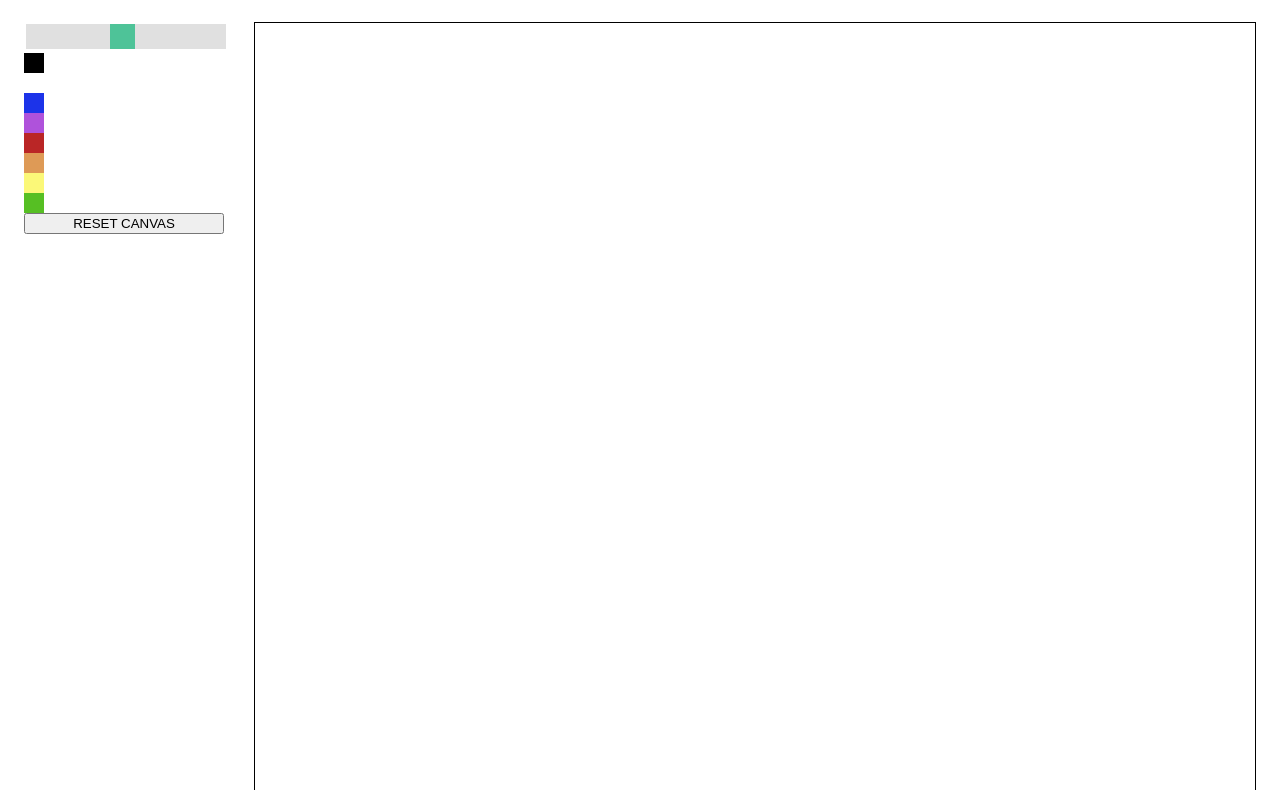
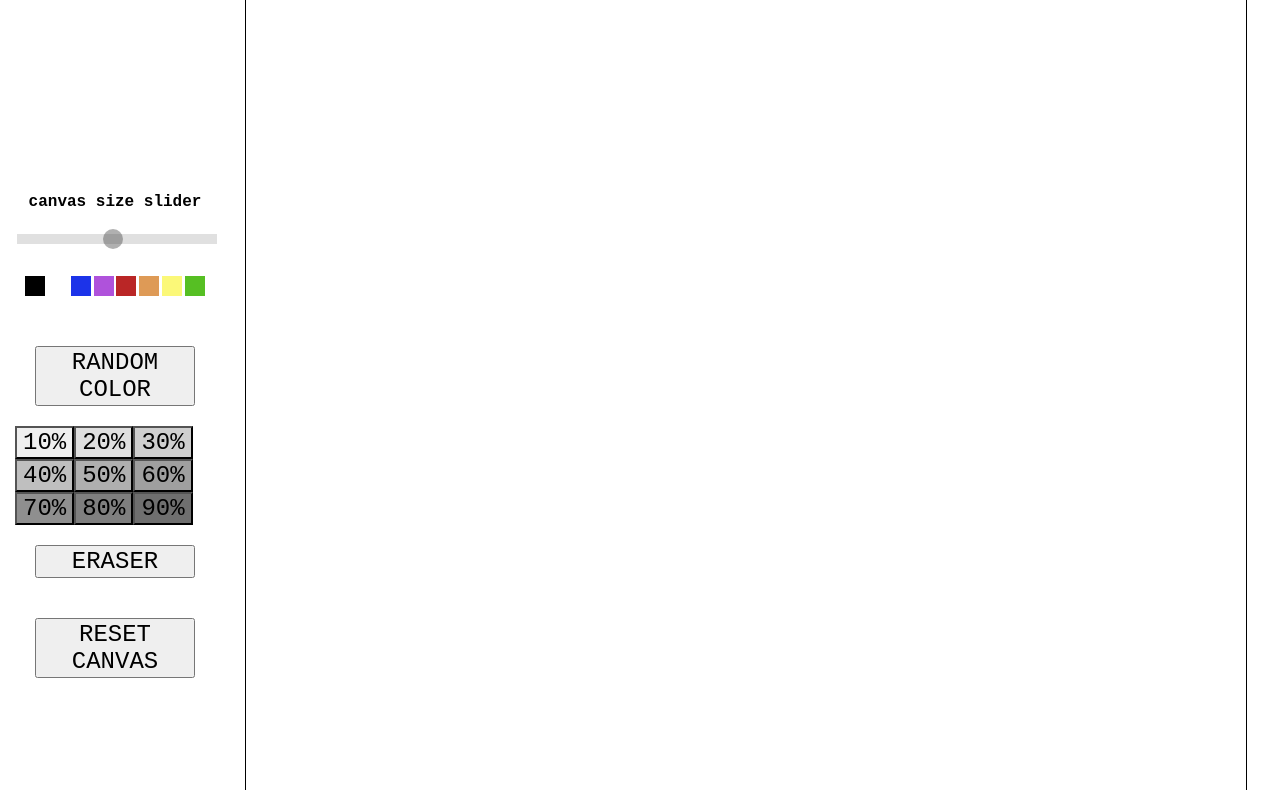
Before and after one commit to wmusial98/wm-paint, a plain HTML site: page index.html in a window 1280 px wide. Shown: the part 81-871 px from the top of the page. Drawn offline with Linux system fonts and the light colour scheme.

Commit message:
Add Eraser, Random Color, and Grayscale buttons. Add UI, working message, and footer

```diff
--- a/index.html
+++ b/index.html
@@ -11,14 +11,22 @@
 </head>
 
 <body>
-    <h1>WM PAINT</h1>
-    <div class="content">
-        <div class="menuBar">
-            <div class="slidecontainer">
-                <input type="range" min="4" max="100" value="50" class="slider" id="myRange">
+    <div class="fullBody">
+        <div class="content">
+            <div class="menuBar">
+                <div class="slidecontainer">
+                    <h4>canvas size slider</h4>
+                    <input type="range" min="4" max="100" value="50" class="slider" id="sizeRange">
+                </div>
             </div>
+            <div class="drawBoard"></div>
         </div>
-        <div class="drawBoard"></div>
+        <div class="footer">
+            <h1>WM PAINT</h1>
+            <p>Welcome to Wiktoria Musial's in-browser paint tool. Functionality is simple: pick a color, and hover over
+                the canvas. Click to "place" your pen on the canvas and begin draging to create some drawings. Click
+                again to "remove" your pen from the paper to access the menu.</p>
+        </div>
     </div>
     <script src="./script.js"></script>
 </body>
--- a/script.js
+++ b/script.js
@@ -3,7 +3,11 @@ let gameRun = true;
 let gridSize = 50;
 let mode = 'draw';
 const colorArray = ['#000000', '#FFFFFF', '#1C33E9', '#AF52DB', '#BA2626', '#DE9A56', '#FBF878', '#56BF23'];
+const opacityArray = ['10', '20', '30', '40', '50', '60', '70', '80', '90'];
 let currentColor = '#000000';
+let borderToggle = true;
+let randomBackgroundColor = '';
+let penMode = false;
 
 /* first grid initialization */
 const menuBar = document.querySelector('.menuBar');
@@ -12,15 +16,25 @@ const gridSpace = document.querySelector('.drawBoard');
 for (let i = 1; i <= gridNumber; i++) {
     const gridSquares = document.createElement('div');
     gridSquares.classList.add('gridSquares');
+    /* this penMode check allows the user to exit the grid and select other options without adding more
+        colored divs */
+    gridSquares.addEventListener('click', function(e) {
+        penMode = !penMode;
+        if(penMode) {
+            gridSquares.style.backgroundColor = currentColor;
+        }
+    });
     gridSquares.addEventListener('mouseover', function(e) {
-        e.target.style.backgroundColor = currentColor;
+        if (penMode == true) {
+            e.target.style.backgroundColor = currentColor;
+        }
     });
     gridSpace.appendChild(gridSquares);
 }
 
 /* MENU INITIALIZATION */
 /* slider */
-let slider = document.getElementById("myRange");
+let slider = document.getElementById("sizeRange");
 let output = document.getElementById("demo");
 // Update the current slider value (each time you drag the slider handle)
 slider.oninput = function() {
@@ -29,29 +43,75 @@ slider.oninput = function() {
 }
 
 /* color buttons */
+const colorButtonList = document.createElement('div');
+colorButtonList.classList.add('colorButtonBar');
 for(let i = 0; i < colorArray.length; i++) {
     const colorButton = document.createElement('button');
     colorButton.classList.add('colorButton');
     colorButton.textContent = '';
     colorButton.addEventListener('click', function(e) {
         currentColor = colorArray[i];
-        /* resetGrid(); */
+        updateMessage();
     });
     colorButton.style.backgroundColor = colorArray[i];
-    menuBar.appendChild(colorButton);
+    colorButtonList.appendChild(colorButton);
 }
+menuBar.appendChild(colorButtonList);
+
+/* random color button */
+let randomColor = document.createElement('button');
+randomColor.classList.add('menuButton');
+randomColor.textContent = 'RANDOM COLOR';
+randomColor.addEventListener('click', function(e) {
+    randomBackgroundColor = '#' + (Math.floor(Math.random()*16777215).toString(16));
+    currentColor = randomBackgroundColor;
+    updateMessage();
+});
+menuBar.appendChild(randomColor);
+
+/* opacity buttons */
+let opacityButtonList = document.createElement('div');
+opacityButtonList.classList.add('opacityButtonBar');
+for (let i = 0; i < opacityArray.length; i++) {
+    const opacityButton = document.createElement('button');
+    opacityButton.classList.add('opacityButton');
+    let currentColorOpacity = currentColor + opacityArray[i];
+    opacityButton.textContent = opacityArray[i] + '%';
+    opacityButton.addEventListener('click', function(e) {
+        currentColor = currentColorOpacity;
+        updateMessage();
+    })
+    opacityButton.style.backgroundColor = currentColorOpacity;
+    opacityButtonList.appendChild(opacityButton);
+}
+menuBar.appendChild(opacityButtonList);
+
+/* eraser */
+const eraserButton = document.createElement('button');
+eraserButton.classList.add('menuButton');
+eraserButton.textContent = 'ERASER';
+eraserButton.addEventListener('click', function(e) {
+    currentColor = 'transparent';
+    modeMessage.textContent = 'You are erasing.';
+    menuBar.appendChild(modeMessage);
+});
+menuBar.appendChild(eraserButton);
 
 /* reset button */
 let resetButton = document.createElement('button');
-resetButton.classList.add('resetButton');
+resetButton.classList.add('menuButton');
 resetButton.textContent = 'RESET CANVAS';
 resetButton.addEventListener('click', resetGrid);
 menuBar.appendChild(resetButton);
 
+/* current color and mode */
+let modeMessage = document.createElement('div');
+modeMessage.classList.add('modeMessage');
 
 /* METHOD FUNCTIONS: basic functions used to reset the grid every time it is updated */
 function resetGrid() {
     gridNumber = Math.pow(gridSize, 2);
+    currentColor = '';
     removeAllChildNodes(gridSpace);
     makeGrid(gridNumber);
 }
@@ -61,15 +121,31 @@ function makeGrid(gridNum) {
     for (let i = 1; i <= gridNum; i++) {
         const gridSquares = document.createElement('div');
         gridSquares.classList.add('gridSquares');
+        gridSquares.addEventListener('click', function(e) {
+            penMode = !penMode;
+            if(penMode) {
+                gridSquares.style.backgroundColor = currentColor;
+            }
+        });
         gridSquares.addEventListener('mouseover', function(e) {
-            e.target.style.backgroundColor = currentColor;
+            if (penMode == true) {
+                e.target.style.backgroundColor = currentColor;
+            }
         });
         gridSquares.style.width = newSquareSize + 'px';
         gridSquares.style.height = newSquareSize + 'px';
         gridSpace.appendChild(gridSquares);
+        modeMessage.textContent = 'You reset the canvas. Select a color!';
+        menuBar.appendChild(modeMessage);
     }
 }
 
+function updateMessage() {
+    modeMessage.textContent = 'Your current color is ' + currentColor + '.';
+    menuBar.appendChild(modeMessage);
+}
+
+/* removes all children nodes from parent. here is used to clear colored grid */
 function removeAllChildNodes(parent) {
     while (parent.firstChild) {
         parent.removeChild(parent.firstChild);
--- a/style.css
+++ b/style.css
@@ -1,7 +1,20 @@
 body {
     display: flex;
     flex-direction: column;
-    align-items: center;
+    justify-content: center;
+    font-family: 'Courier New', Courier, monospace;
+    max-width: 1300px;
+    margin: auto;
+}
+
+button {
+    font-family: 'Courier New', Courier, monospace;
+    font-size: 24px;
+}
+
+.fullBody {
+    display: flex;
+    flex-direction: column;
 }
 
 .content {
@@ -13,6 +26,68 @@ body {
     flex-direction: column;
     margin: 15px;
     width: 200px;
+    justify-content: center;
+}
+
+.slidecontainer {
+    width: 100%;
+    display: flex;
+    flex-direction: column;
+}
+
+.slidecontainer h4 {
+    text-align: center;
+}
+
+.slider {
+    -webkit-appearance: none;
+    appearance: none;
+    width: 100%;
+    height: 10px;
+    background: #d3d3d3;
+    outline: none;
+    opacity: 0.7;
+    -webkit-transition: .2s;
+    transition: opacity .2s;
+}
+
+.slider:hover {
+    opacity: 1;
+}
+
+.slider::-webkit-slider-thumb {
+    -webkit-appearance: none;
+    appearance: none;
+    width: 20px;
+    height: 20px;
+    border-radius: 50%;
+    background: #00000070;
+    cursor: pointer;
+}
+
+.slider::-moz-range-thumb {
+    width: 20px;
+    height: 20px;
+    border-radius: 50%;
+    background: #00000070;
+    cursor: pointer;
+}
+
+.colorButtonBar{
+    display: flex;
+    justify-content: space-between;
+    padding: 10px;
+    margin: 20px 0px;
+}
+
+.colorButton {
+    height: 20px;
+    width: 20px;
+    border: none;
+}
+
+.menuButton {
+    margin: 20px;
 }
 
 .drawBoard {
@@ -32,65 +107,6 @@ body {
     padding: 0px;
 }
 
-.colorButton {
-    height: 20px;
-    width: 20px;
-    border: none;
+.footer h1 {
+    text-align: center;
 }
-
-.slidecontainer {
-    width: 100%;
-    /* Width of the outside container */
-}
-
-/* The slider itself */
-.slider {
-    -webkit-appearance: none;
-    /* Override default CSS styles */
-    appearance: none;
-    width: 100%;
-    /* Full-width */
-    height: 25px;
-    /* Specified height */
-    background: #d3d3d3;
-    /* Grey background */
-    outline: none;
-    /* Remove outline */
-    opacity: 0.7;
-    /* Set transparency (for mouse-over effects on hover) */
-    -webkit-transition: .2s;
-    /* 0.2 seconds transition on hover */
-    transition: opacity .2s;
-}
-
-/* Mouse-over effects */
-.slider:hover {
-    opacity: 1;
-    /* Fully shown on mouse-over */
-}
-
-/* The slider handle (use -webkit- (Chrome, Opera, Safari, Edge) and -moz- (Firefox) to override default look) */
-.slider::-webkit-slider-thumb {
-    -webkit-appearance: none;
-    /* Override default look */
-    appearance: none;
-    width: 25px;
-    /* Set a specific slider handle width */
-    height: 25px;
-    /* Slider handle height */
-    background: #04AA6D;
-    /* Green background */
-    cursor: pointer;
-    /* Cursor on hover */
-}
-
-.slider::-moz-range-thumb {
-    width: 25px;
-    /* Set a specific slider handle width */
-    height: 25px;
-    /* Slider handle height */
-    background: #04AA6D;
-    /* Green background */
-    cursor: pointer;
-    /* Cursor on hover */
-}
```
